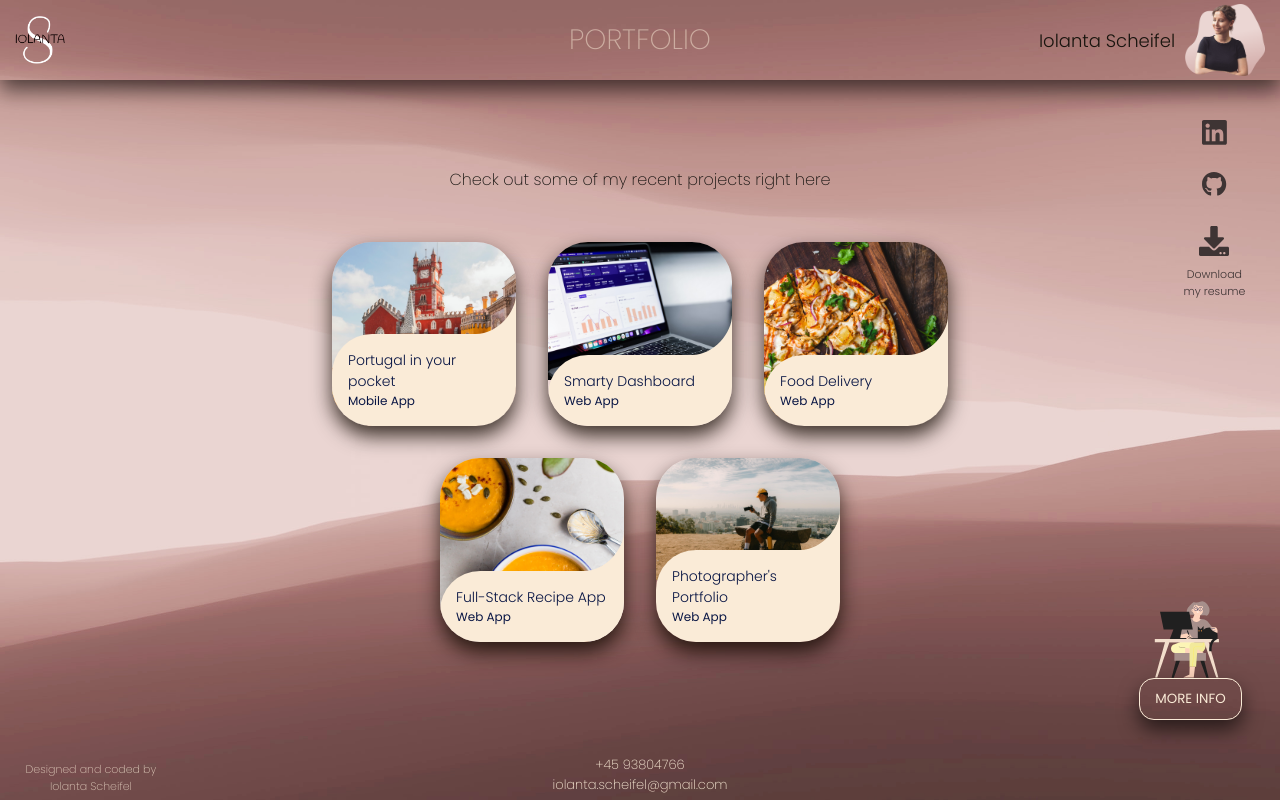
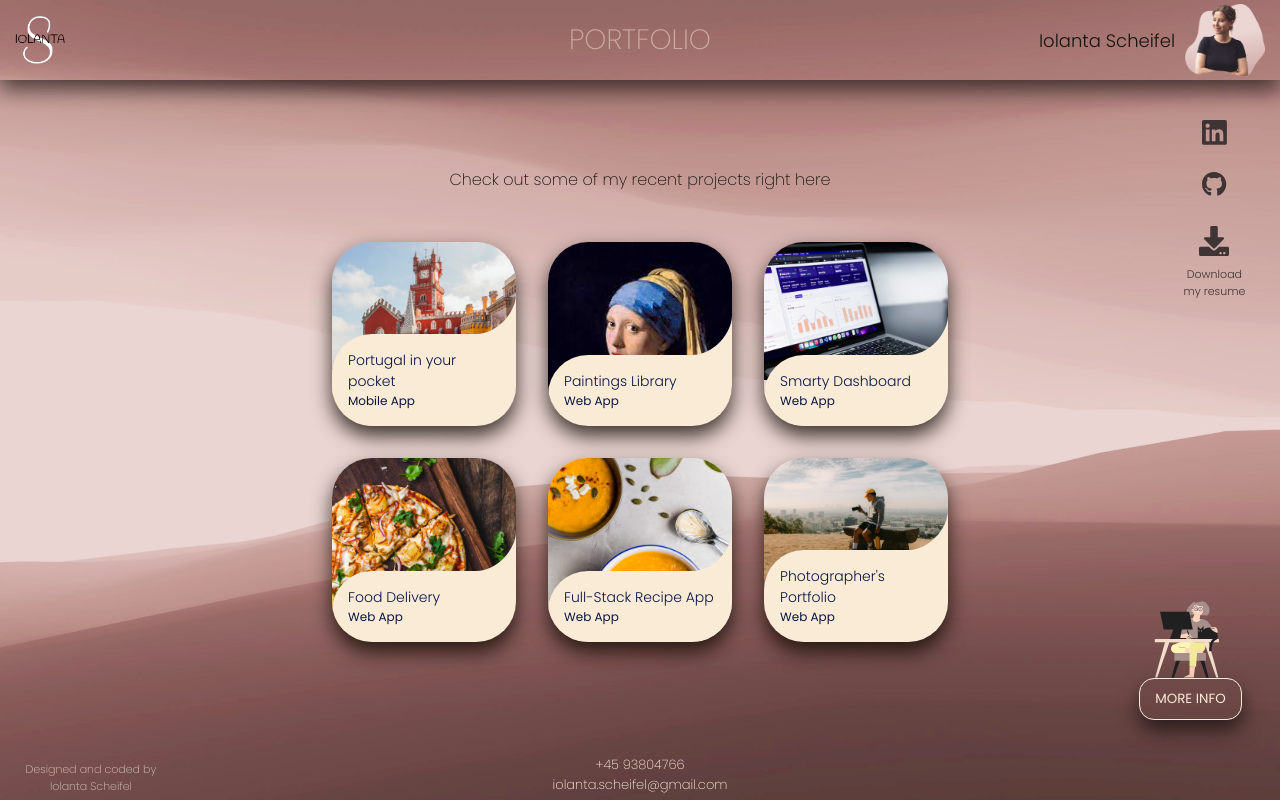
Before and after one commit to Iolanta26/colorful-portfolio, a React (Create React App) app: page / in a window 1280 px wide. Built offline with nearby package versions, Linux system fonts and the light colour scheme.

Commit message:
new project added

```diff
--- a/src/components/Projects/Projects.js
+++ b/src/components/Projects/Projects.js
@@ -3,6 +3,7 @@ import photographer from "./pictures/photographer.jpg";
 import food_order from "./pictures/food-order.jpg";
 import portugal from "./pictures/portugal.jpg";
 import dashboard from "./pictures/dashboard.jpg";
+import painting from "./pictures/painting.jpeg";
 
 import "./projects.css";
 import SideButtons from "../SideButtons/SideButtons";
@@ -24,6 +25,14 @@ const Projects = () => {
           app="Mobile App"
           desc="Created using Next Js, Typescript, Redux, Styled Components."
           className="card-wrapper"
+        />
+        <Card
+          link="https://paintings-iolanta.netlify.app/"
+          headline="Paintings Library"
+          image={painting}
+          app="Web App"
+          desc="Created using Next Js 13, frame-motion dependancy."
+          className="card-wrapper-fifth"
         />
         <Card
           link="https://dashboard-iolanta-scheifel.netlify.app/"
```
Also changed, not shown: src/components/Projects/pictures/painting.jpeg (added).
